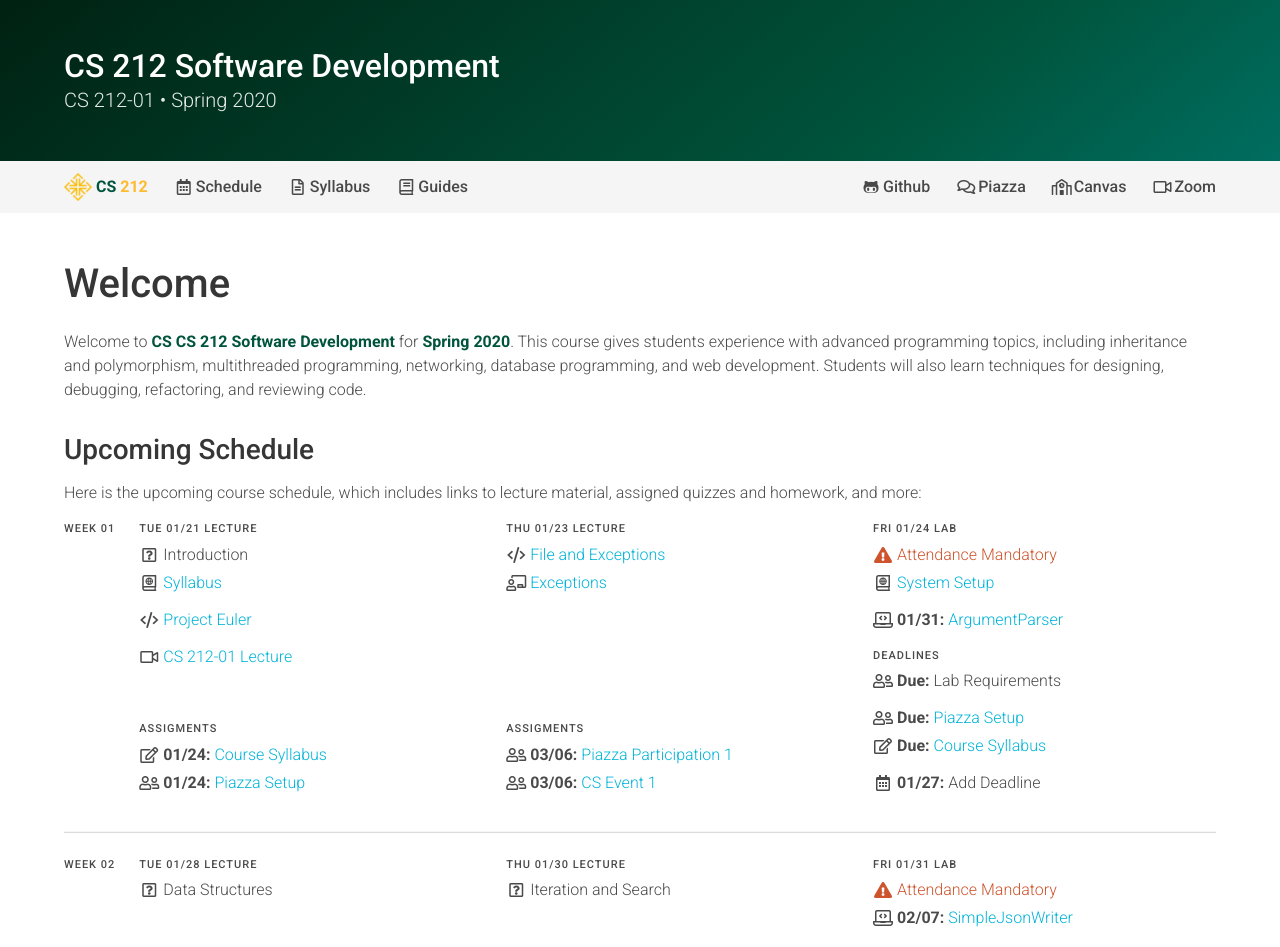
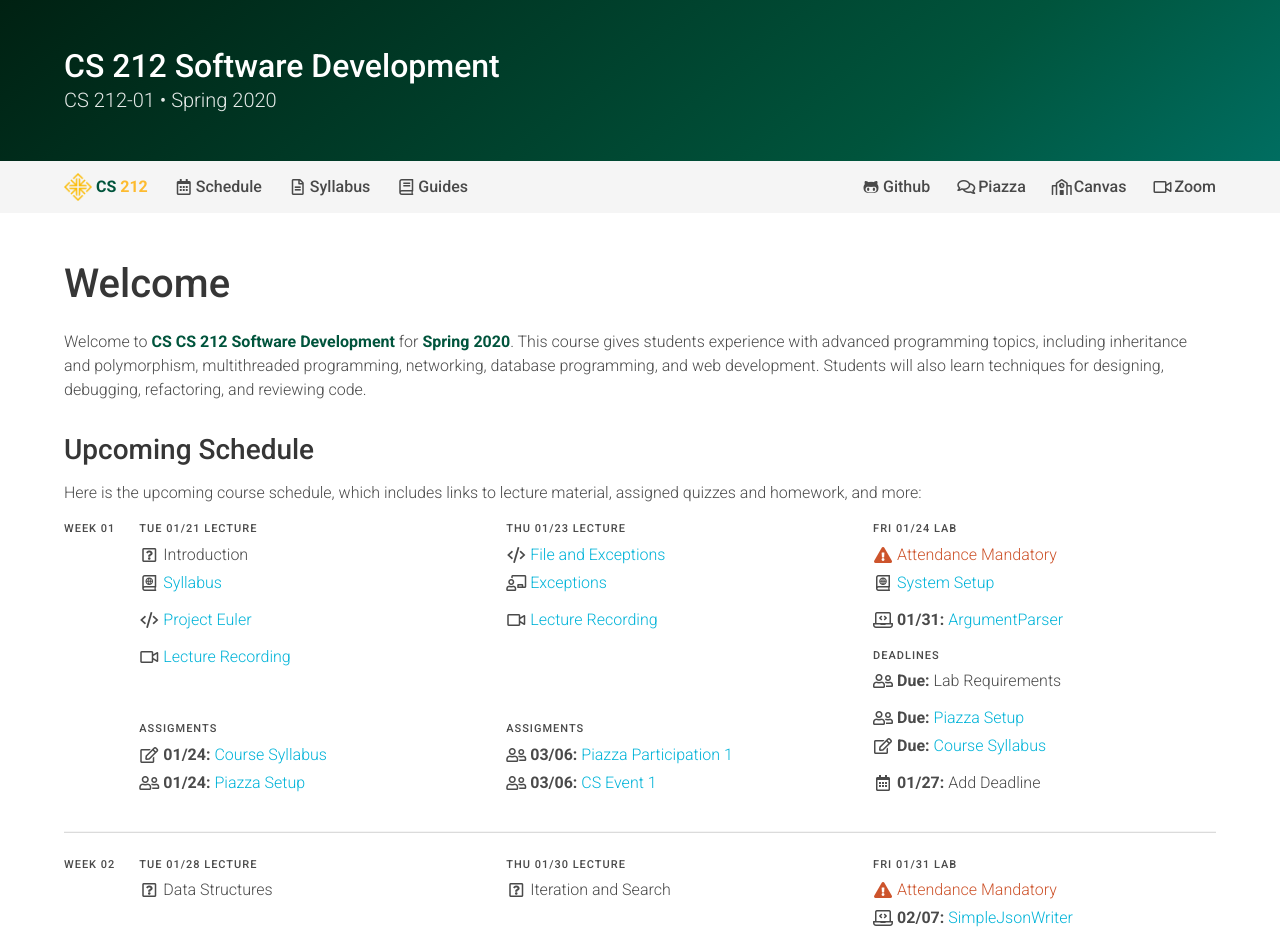
Before and after one commit to usf-cs212-2020/usf-cs212-2020.github.io, a Jekyll site: the page built from index.md, in a window 1280 px wide. Shown: the top 947 px of the page. Built offline with Jekyll 4.4.1, drawn with Linux system fonts in a browser that asks for light colours.

Commit message:
Updating video links.

```diff
--- a/_data/schedule.yml
+++ b/_data/schedule.yml
@@ -166,7 +166,7 @@ weeks:
             icon: *icon_code
             link: 'https://github.com/usf-cs212-2020/lectures/tree/master/Project%20Euler'
 
-          - text: 'CS 212-01 Lecture'
+          - text: 'Lecture Recording'
             bump: true
             icon: *icon_video
             link: 'https://usfca.zoom.us/rec/share/5JwkPZ78rVxOQYnj5U-HfqF8BIrpeaa8g3Uf-KAEyEiVlwL8XMP-5rBGShvLJcbj'
@@ -197,6 +197,12 @@ weeks:
           - text: 'Exceptions'
             icon: *icon_slides
             link: 'https://drive.google.com/open?id=0BxYofk0iB_upUW5iVldFNFp4a0U'
+
+          - text: 'Lecture Recording'
+            bump: true
+            icon: *icon_video
+            link: 'https://usfca.zoom.us/rec/share/-ZZ3Cpiq2V5OQdb0y3vTGe0tHLjMeaa8gHAW_PEPn0g55kvKg_0iZdnfhko0-Ang'
+
 
       - label: 'Assigments'
         align: true
```
